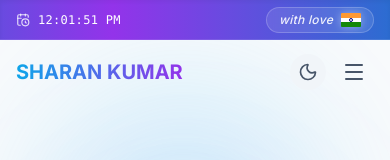
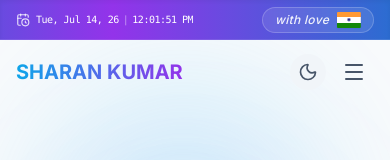
Before and after one commit to webdevhacker/SharanUpdatePortfolio, a React (Vite) app: page / in a window 390 px wide. Shown: the top 160 px of the page. Built offline with nearby package versions, Linux system fonts and the light colour scheme.

Commit message:
Added Jai Hind to flag

```diff
--- a/src/components/Navbar.jsx
+++ b/src/components/Navbar.jsx
@@ -57,31 +57,41 @@ const Navbar = ({ darkMode, toggleTheme }) => {
         {/* Top Header Bar */}
         <div className={`w-full transition-all duration-300 ${isScrolled ? 'h-0 overflow-hidden opacity-0' : 'h-10 bg-gradient-to-r from-primary-600 via-purple-600 to-primary-600 bg-[length:200%_auto] animate-gradient border-b border-white/10 shadow-inner'}`}>
           <div className="max-w-7xl mx-auto px-4 sm:px-6 lg:px-8 h-full flex items-center justify-between text-xs font-medium text-white tracking-wide">
-            <div className="flex items-center space-x-2">
-              <CalendarClock size={14} className="text-white/80" />
-              <span className="font-mono hidden sm:inline-block">
+            <div className="flex items-center space-x-1.5 md:space-x-2 truncate">
+              <CalendarClock size={14} className="text-white/80 shrink-0" />
+              <span className="font-mono hidden md:inline-block whitespace-nowrap">
                 {currentTime.toLocaleString('en-US', { weekday: 'long', month: 'long', day: 'numeric', year: 'numeric' })}
                 <span className="mx-2 text-white/50">|</span>
                 {currentTime.toLocaleTimeString()}
               </span>
-              <span className="font-mono sm:hidden">
+              <span className="font-mono text-[10px] md:hidden whitespace-nowrap tracking-tighter">
+                {currentTime.toLocaleString('en-US', { weekday: 'short', month: 'short', day: 'numeric', year: '2-digit' })}
+                <span className="mx-1 text-white/50">|</span>
                 {currentTime.toLocaleTimeString()}
               </span>
             </div>
 
             <div className="flex items-center space-x-2 bg-white/10 px-3 py-1 rounded-full backdrop-blur-sm border border-white/20">
               <span className="italic text-white/90">with love</span>
-              <button
+              <motion.button
                 onClick={handleFlagClick}
-                className="w-5 h-3.5 flex flex-col shadow-[0_0_8px_rgba(255,255,255,0.4)] hover:scale-125 transition-transform ml-1 rounded-[1px] overflow-hidden"
+                className="w-6 h-4 flex flex-col shadow-sm ml-2 origin-left rounded-[1px] overflow-hidden"
+                animate={{ skewY: [0, -1, 0, 1, 0], scaleX: [1, 0.98, 1, 0.98, 1] }}
+                transition={{ duration: 4, repeat: Infinity, ease: "easeInOut" }}
                 title="View Flag"
               >
                 <div className="w-full h-1/3 bg-[#FF9933]"></div>
-                <div className="w-full h-1/3 bg-white flex items-center justify-center">
-                  <div className="h-[80%] aspect-square rounded-full border-[0.5px] border-[#000080]"></div>
+                <div className="w-full h-1/3 bg-white flex items-center justify-center py-[1px]">
+                  <svg viewBox="0 0 100 100" className="w-full h-full text-[#000080]">
+                    <circle cx="50" cy="50" r="45" fill="none" stroke="currentColor" strokeWidth="8"/>
+                    {Array.from({length: 24}).map((_, i) => (
+                      <line key={i} x1="50" y1="50" x2="50" y2="5" stroke="currentColor" strokeWidth="6" transform={`rotate(${i * 15} 50 50)`} />
+                    ))}
+                    <circle cx="50" cy="50" r="15" fill="none" stroke="currentColor" strokeWidth="6" />
+                  </svg>
                 </div>
                 <div className="w-full h-1/3 bg-[#138808]"></div>
-              </button>
+              </motion.button>
             </div>
           </div>
         </div>
@@ -170,6 +180,7 @@ const Navbar = ({ darkMode, toggleTheme }) => {
             className="fixed inset-0 z-[1000] bg-black/90 backdrop-blur-sm flex items-center justify-center p-4 md:p-12 cursor-pointer"
             onClick={() => setShowFlag(false)}
           >
+            <div className="flex flex-col items-center justify-center w-full" onClick={(e) => e.stopPropagation()}>
               <motion.div
                 initial={{ scale: 0.8, rotateX: 20 }}
                 animate={{
@@ -182,8 +193,7 @@ const Navbar = ({ darkMode, toggleTheme }) => {
                   rotateX: { duration: 3, repeat: Infinity, ease: "easeInOut" },
                   y: { duration: 2, repeat: Infinity, ease: "easeInOut" }
                 }}
-              className="w-full max-w-5xl aspect-video rounded-lg overflow-hidden shadow-[0_0_60px_rgba(255,153,51,0.4)] border-4 border-white/20 flex flex-col"
-              onClick={(e) => e.stopPropagation()}
+                className="w-full max-w-4xl aspect-video rounded-lg overflow-hidden shadow-[0_0_60px_rgba(255,153,51,0.4)] border-4 border-white/20 flex flex-col"
               >
                 <div className="w-full h-1/3 bg-[#FF9933] relative overflow-hidden">
                    {/* Waving shadow effect */}
@@ -222,6 +232,22 @@ const Navbar = ({ darkMode, toggleTheme }) => {
                    />
                 </div>
               </motion.div>
+
+              {/* Jai Hind Text */}
+              <motion.h1
+                initial={{ opacity: 0, y: 20 }}
+                animate={{ opacity: 1, y: 0 }}
+                transition={{ delay: 0.3, duration: 0.8 }}
+                className="mt-8 md:mt-12 text-4xl md:text-7xl font-black uppercase tracking-[0.2em]"
+                style={{
+                  background: 'linear-gradient(to bottom, #FF9933 0%, #FF9933 33%, #FFFFFF 33%, #FFFFFF 66%, #138808 66%, #138808 100%)',
+                  WebkitBackgroundClip: 'text',
+                  WebkitTextFillColor: 'transparent',
+                }}
+              >
+                Jai Hind
+              </motion.h1>
+            </div>
           </motion.div>
         )}
       </AnimatePresence>
```
Lines whose indentation alone changed are shown as unchanged.
